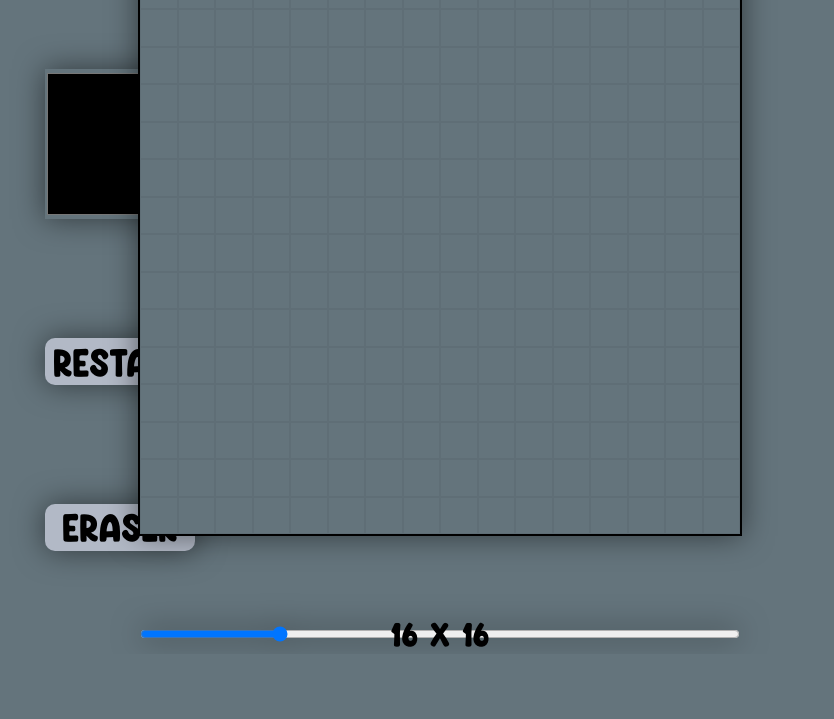
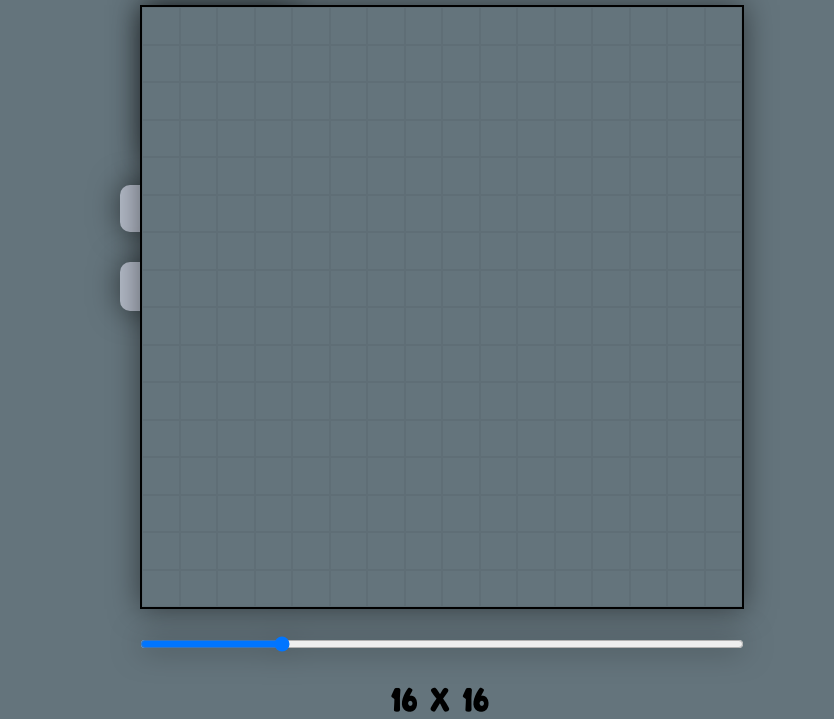
Before and after one commit to nachogutman/Etch-A-Sketch, a plain HTML site: page index.html in a window 1280 px wide. Shown: the part 166-885 px from the top of the page, without its empty margins (200-1034 px from the left). Before the commit the page ends 820 px from the top, so only its background shows below. Drawn offline with Linux system fonts and the light colour scheme.

Commit message:
Finished

```diff
--- a/index.html
+++ b/index.html
@@ -13,13 +13,21 @@
         <div class="options">
             <input type="color" id="colorSelector">
             <button class="buttons" onclick="restartFunction();"> Restart </button>
-            <button class="buttons"> Eraser </button>
+            <select class="mode buttons" id="modeSelector">
+                <option value="0">Default</option>
+                <option value="1" id="eraser">Eraser</option>
+                <option value="2" id="rainbow">Rainbow</option>
+              </select>
+
         </div>
 
-        <div class="grid-container"></div>
+        <div class="gridandsize">
+            <div class="grid-container"></div>
 
-        <input type="range" id="size" name="size" min="2" max="64" step="1" value="16" onchange="updateSizePicker(this.value);">
-        <span id="number">16 x 16</span>
+            <input type="range" id="size" name="size" min="2" max="64" step="1" value="16" onchange="updateSizePicker(this.value);">
+            <div id="number">16 x 16</div>
+        </div>
+
 
         <script src="site.js"></script>
     </body>
--- a/site.css
+++ b/site.css
@@ -18,6 +18,16 @@
     filter: drop-shadow(0 0 15px rgba(0, 0, 0, .5));
 }
 
+.gridandsize{
+    width: 600px;
+    margin: auto;
+    margin-top: 2%;
+    display: flex;
+    flex-direction: column;
+    justify-content: center;
+    gap: 20px;
+}
+
 .grid-container{
     display: grid;
     grid-template-columns: repeat(16, auto);
@@ -25,32 +35,24 @@
     height: 600px;
     width: 600px;
     border: 2px solid black;
-
-    position: absolute;
-    top: 50%;
-    left: 50%;
-    -ms-transform: translate(-50%, -50%);
-    transform: translate(-50%, -50%);
     filter: drop-shadow(0 0 15px rgba(0, 0, 0, .5));
-
 }
 
 .grid-item{
-    border: .5px solid rgba(0, 0, 0, 0.05);
+    border: .5px solid rgba(0, 0, 0, .05);
 }
 
 .options{
     display: flex;
     flex-direction: column;
-    justify-content: space-around;
+    align-items: center;
     height: 600px;
-    width: 150px;
+    width: 200px;
+    gap: 5%;
 
     position: absolute;
-    top: 22%;
-    -ms-transform: translate(-50%);
-    transform: translate(-50%);
     margin-left: 25%;
+    margin-top: 2%;
 }
 
 #colorSelector{
@@ -62,35 +64,32 @@
 
 .buttons{
     padding: .3%;
-    width: 150px;
+    width: 200px;
     border: none;
     border-radius: 10px;
     background-color: #b2b9c6;
     font-size: 35px;
     filter: drop-shadow(0 0 15px rgba(0, 0, 0, .5));
+    text-align: center;
 }
 .buttons:hover{
+    background-color: #a4acbc;
+}
+
+option{
+    margin-top: 2%;
     background-color: #a4acbc;
 }
 
 #size{
     height: 26px;
     width: 600px;
-
-    position: absolute;
-    top: 100%;
-    left: 50%;
-    -ms-transform: translate(-50%, -50%);
-    transform: translate(-50%, -50%);
     filter: drop-shadow(0 0 15px rgba(0, 0, 0, .5));
+    border: 2px solid red;
 }
 
 #number{
-    position: absolute;
-    top: 100%;
-    left: 50%;
-    -ms-transform: translate(-50%, -50%);
-    transform: translate(-50%, -50%);
     background: none;
     font-size: 30px;
+    text-align: center;
 }
--- a/site.js
+++ b/site.js
@@ -1,39 +1,58 @@
+const container = document.querySelector('.grid-container');
+
+const length = document.querySelector('#size');
+let lengthSelected = size.value * size.value;
+
+const mode = document.getElementById('modeSelector');
+
+start(lengthSelected);
+
 function start(length){
+
     container.style.gridTemplateColumns = 'repeat(' + Math.sqrt(length) + ', auto)';
+
     for(let i = 0; i < length; i++){
+
         let divs = document.createElement('div');
         divs.classList.add('grid-item');
-        divs.classList.add('pixel');
+
+        divs.addEventListener('mousemove', (e) => {
+            if(e.buttons == 1){
+                changeColor(e);
+                unFocus();
+            }
+        })
+
         container.appendChild(divs);
 
-        divs.addEventListener('mousemove', function(e){
-            console.log(e);
-            if(e.buttons==1)
-            {
-                divs.style.backgroundColor = color;
-                divs.style.border = 'none';
-            }
-        });
+    }
+}
 
-    }
+function changeColor(e){
 
     const colorPicker = document.getElementById('colorSelector');
 
-    let color = '#000000';
-    colorPicker.addEventListener("change", () => {
-        color = event.target.value;
+    let color = colorPicker.value;
+    if(mode.value == 0){
+        colorPicker.addEventListener("change", () => {
+            color = event.target.value;
+        });
+        e.target.style.border = 'none';
+    }
+    if(mode.value == 1){
+        color = '#64747c';
+        e.target.style.border = '.5px solid rgba(0, 0, 0, .05)';
+    }
+    if(mode.value == 2){
+        getRandomRgb();
+        color = `rgb(${r},${g},${b})`;
+    }
 
-    }, false);
+    e.target.style.backgroundColor = color;
 }
 
-const container = document.querySelector('.grid-container');
-const length = document.querySelector('#size');
-let lengthSelected = size.value * size.value;
-start(lengthSelected);
-
 function restartFunction() {
-    console.log(lengthSelected);
-    container.textContent = '';
+    container.innerHTML = '';
     start(lengthSelected);
 }
 
@@ -41,4 +60,21 @@ function updateSizePicker(val) {
     document.getElementById('number').textContent=val + " x " + val;
     lengthSelected = val * val;
     restartFunction();
-  }
+}
+
+var unFocus = function () {
+    if (document.selection) {
+      document.selection.empty()
+    } else {
+      window.getSelection().removeAllRanges()
+    }
+}
+
+let r, g, b;
+
+function getRandomRgb(){
+    const randomBetween = (min, max) => min + Math.floor(Math.random() * (max - min + 1));
+    r = randomBetween(0, 255);
+    g = randomBetween(0, 255);
+    b = randomBetween(0, 255);
+}
```
